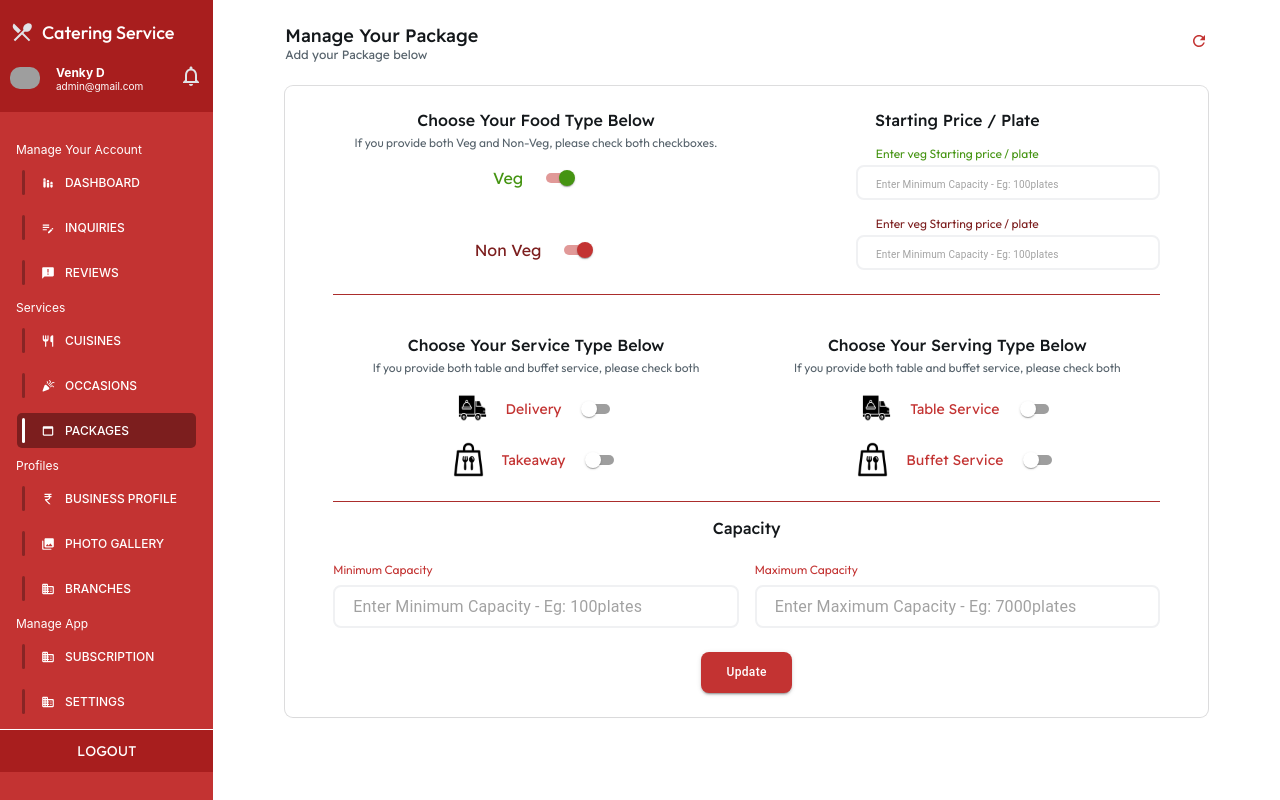
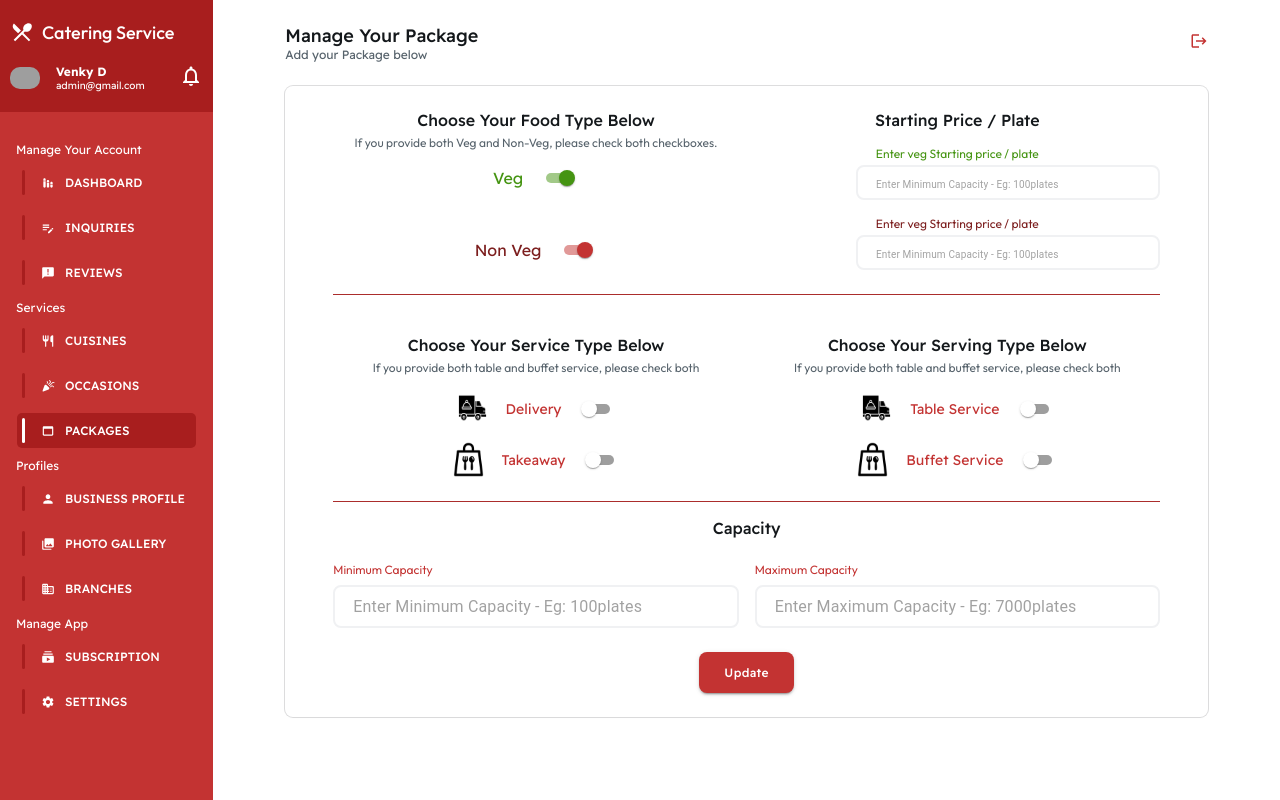
Before and after one commit to prasankumar26/ctaering-v2-vendor, a React (Create React App) app: page /dashboard/packages in a window 1280 px wide. Built offline with nearby package versions, Linux system fonts and the light colour scheme; grey boxes are pictures that could not be loaded.

Commit message:
vendor bug fixess

```diff
--- a/src/components/global/BranchesCard.jsx
+++ b/src/components/global/BranchesCard.jsx
@@ -12,7 +12,7 @@ const BranchesCard = () => {
                     <Grid item xs={12} sm={12} md={4} lg={4} xl={4} >
                         <div className="branches-card">
                             <Stack direction="row" justifyContent="space-between" alignItems="center">
-                                <Stack direction="row" alignItems="center" spacing={1}>
+                                <Stack direction="row" alignItems="center" spacing={1} className='green-switch'>
                                     <p className='branches-active'>Active</p>
                                     <Switch defaultChecked size="small" style={{ color: '#459412' }} />
                                 </Stack>
--- a/src/components/global/DatePickerSearch.jsx
+++ b/src/components/global/DatePickerSearch.jsx
@@ -66,7 +66,7 @@ const DatePickerSearch = () => {
                 variant="outlined"
                 className='search-btn'
                 style={{
-                    borderRadius: '0px',
+                    borderRadius: '8px',
                     fontSize: '12px',
                     fontWeight: 'bold',
                     color: '#C33332',
--- a/src/components/global/TopHeader.jsx
+++ b/src/components/global/TopHeader.jsx
@@ -1,8 +1,9 @@
 import Stack from '@mui/material/Stack';
-import RefreshIcon from '@mui/icons-material/Refresh';
 import Container from '@mui/material/Container';
+import LogoutIcon from '@mui/icons-material/Logout';
+import { Link } from 'react-router-dom';
 
-const TopHeader = ({title, description, date}) => {
+const TopHeader = ({ title, description, date }) => {
     return (
         <>
             <Container maxWidth="lg">
@@ -10,11 +11,11 @@ const TopHeader = ({title, description, date}) => {
                     <div>
                         <h2 className='top-header-title'>{title ? title : ''}</h2>
                         <p className='top-header-desc'>{description ? description : ''}</p>
-                        <p className='top-header-desc'>{date? date : ''}</p>
+                        <p className='top-header-desc'>{date ? date : ''}</p>
                     </div>
-                    <div>
-                        <RefreshIcon style={{color: '#c33332', fontSize: '18px', cursor: 'pointer'}} />
-                    </div>
+                    <Link to="/landing">
+                        <LogoutIcon style={{ color: '#c33332', fontSize: '18px', cursor: 'pointer' }} />
+                    </Link>
                 </Stack>
             </Container>
         </>
--- a/src/components/nav/LeftNav.js
+++ b/src/components/nav/LeftNav.js
@@ -16,7 +16,9 @@ import StackedBarChartRoundedIcon from '@mui/icons-material/StackedBarChartRound
 import EditNoteIcon from '@mui/icons-material/EditNote';
 import AnnouncementIcon from '@mui/icons-material/Announcement';
 import CurrencyRupeeIcon from '@mui/icons-material/CurrencyRupee';
-
+import PersonIcon from '@mui/icons-material/Person';
+import SubscriptionsIcon from '@mui/icons-material/Subscriptions';
+import SettingsIcon from '@mui/icons-material/Settings';
 
 const leftnav = [
   { "title": "Manage Your Account" },
@@ -30,13 +32,13 @@ const leftnav = [
   { "id": "6", "name": "packages", "icon": <WebAssetRoundedIcon className="ln-icon" />, "url": "/dashboard/packages" },
 
   { "title": "Profiles" },
-  { "id": "7", "name": "business Profile", "icon": <CurrencyRupeeIcon className="ln-icon" />, "url": "/dashboard/businesss-profile" },
+  { "id": "7", "name": "business Profile", "icon": <PersonIcon className="ln-icon" />, "url": "/dashboard/businesss-profile" },
   { "id": "8", "name": "Photo gallery", "icon": <PhotoLibraryRoundedIcon className="ln-icon" />, "url": "/dashboard/photo-gallery" },
   { "id": "9", "name": "branches", "icon": <BusinessRoundedIcon className="ln-icon" />, "url": "/dashboard/branches" },
 
   { "title": "Manage App" },
-  { "id": "10", "name": "Subscription", "icon": <BusinessRoundedIcon className="ln-icon" />, "url": "/dashboard/subscription" },
-  { "id": "11", "name": "Settings", "icon": <BusinessRoundedIcon className="ln-icon" />, "url": "/dashboard/settings" }
+  { "id": "10", "name": "Subscription", "icon": <SubscriptionsIcon className="ln-icon" />, "url": "/dashboard/subscription" },
+  { "id": "11", "name": "Settings", "icon": <SettingsIcon className="ln-icon" />, "url": "/dashboard/settings" }
 ];
 
 
@@ -54,7 +56,7 @@ const LeftNav = () => {
           <IconButton edge="start" color="inherit" aria-label="menu" onClick={toggleDrawer} className="mobile-menu">
             <MenuIcon />
           </IconButton>
-          <RestaurantMenuIcon className="text-white" />  <h2 className="ln-title ms-2">Catering Service</h2>
+          <RestaurantMenuIcon style={{color: '#fff'}} />  <h2 className="ln-title ms-2">Catering Service</h2>
         </Stack>
 
         <Stack direction="row" alignItems="center" justifyContent="space-between" className="mobile-none">
@@ -66,7 +68,7 @@ const LeftNav = () => {
             </div>
           </Stack>
           <Stack>
-           <Link to="/dashboard/notification"> <NotificationsNoneIcon className="text-white" /> </Link>
+           <Link to="/dashboard/notification"> <NotificationsNoneIcon style={{color: '#fff'}} /> </Link>
           </Stack>
         </Stack>
       </div>
@@ -87,7 +89,7 @@ const LeftNav = () => {
             )
           }
         })}
-        <button className="logout-btn">logout</button>
+        {/* <button className="logout-btn">logout</button> */}
 
       </div>
 
--- a/src/index.css
+++ b/src/index.css
@@ -8,6 +8,28 @@ body {
     sans-serif;
   -webkit-font-smoothing: antialiased;
   -moz-osx-font-smoothing: grayscale;
+}
+
+body p,
+a,
+li,
+b,
+strong,
+div {
+  font-family: var(--fontPrimary);
+}
+
+body button{
+  font-family: var(--fontPrimary) !important;
+}
+
+body h1,
+h2,
+h3,
+h4,
+h5,
+h6 {
+  font-family: var(--fontPrimary);
 }
 
 code {
@@ -954,7 +976,7 @@ code {
 }
 
 .active {
-  background-color: var(--accent4);
+  background-color: var(--accent2);
   /* margin-bottom: 0px;
   width: 84%;
   padding: 10px 0px 5px 5px;
@@ -979,7 +1001,7 @@ code {
 .left-line {
   width: 3px;
   height: 25px;
-  background-color: #180b0b57;
+  background-color: var(--accent2);
   border-radius: 3px;
 }
 
@@ -1305,6 +1327,7 @@ code {
   font-size: 12px !important;
   text-transform: capitalize !important;
   padding: 2px 16px;
+  height: 25px !important;
 }
 
 .subscription-dark {
@@ -1553,6 +1576,10 @@ code {
 /* faq end */
 
 /* package start  */
+.green-switch .MuiSwitch-track{
+  background-color: var(--accent3) !important;
+}
+
 .package-capacity {
   font-size: 16px !important;
   font-family: var(--fontPrimary) !important;
--- a/src/pages/DashboardComponent.jsx
+++ b/src/pages/DashboardComponent.jsx
@@ -8,7 +8,6 @@ import VisibilityIcon from '@mui/icons-material/Visibility';
 import EditNoteIcon from '@mui/icons-material/EditNote';
 import AnnouncementIcon from '@mui/icons-material/Announcement';
 import CalendarMonthIcon from '@mui/icons-material/CalendarMonth';
-
 
 const DashboardComponent = () => {
   return (
@@ -94,8 +93,6 @@ const DashboardComponent = () => {
               </div>
             </Grid>
           </Grid>
-
-
         </div>
       </Container>
     </>
--- a/src/pages/Packages.jsx
+++ b/src/pages/Packages.jsx
@@ -64,7 +64,7 @@ const Packages = () => {
                             <h3 className='package-capacity mt-0'>Choose your food type Below</h3>
                             <p className='max-min-capacity-para text-center mb-3'>If you provide both Veg and Non-Veg, please check both checkboxes.</p>
 
-                            <Stack direction="row" alignItems="center" justifyContent="center" spacing={2} className='mb-5'>
+                            <Stack direction="row" alignItems="center" justifyContent="center" spacing={2} className='mb-5 green-switch'>
                                 <h4 className='package-vn-title-veg'>Veg</h4>  <Switch size='small' defaultChecked sx={{
                                     "&.MuiSwitch-root .MuiSwitch-switchBase": {
                                         color: "#57636c"
--- a/src/pages/PhotoGallery.jsx
+++ b/src/pages/PhotoGallery.jsx
@@ -267,9 +267,9 @@ const PhotoGallery = () => {
           </div>
 
 
-          <Stack direction="row" justifyContent="center" className="mt-4">
+          {/* <Stack direction="row" justifyContent="center" className="mt-4">
             <Button variant="contained" className="inquiries-red-btn"> Update </Button>
-          </Stack>
+          </Stack> */}
 
 
 
```
